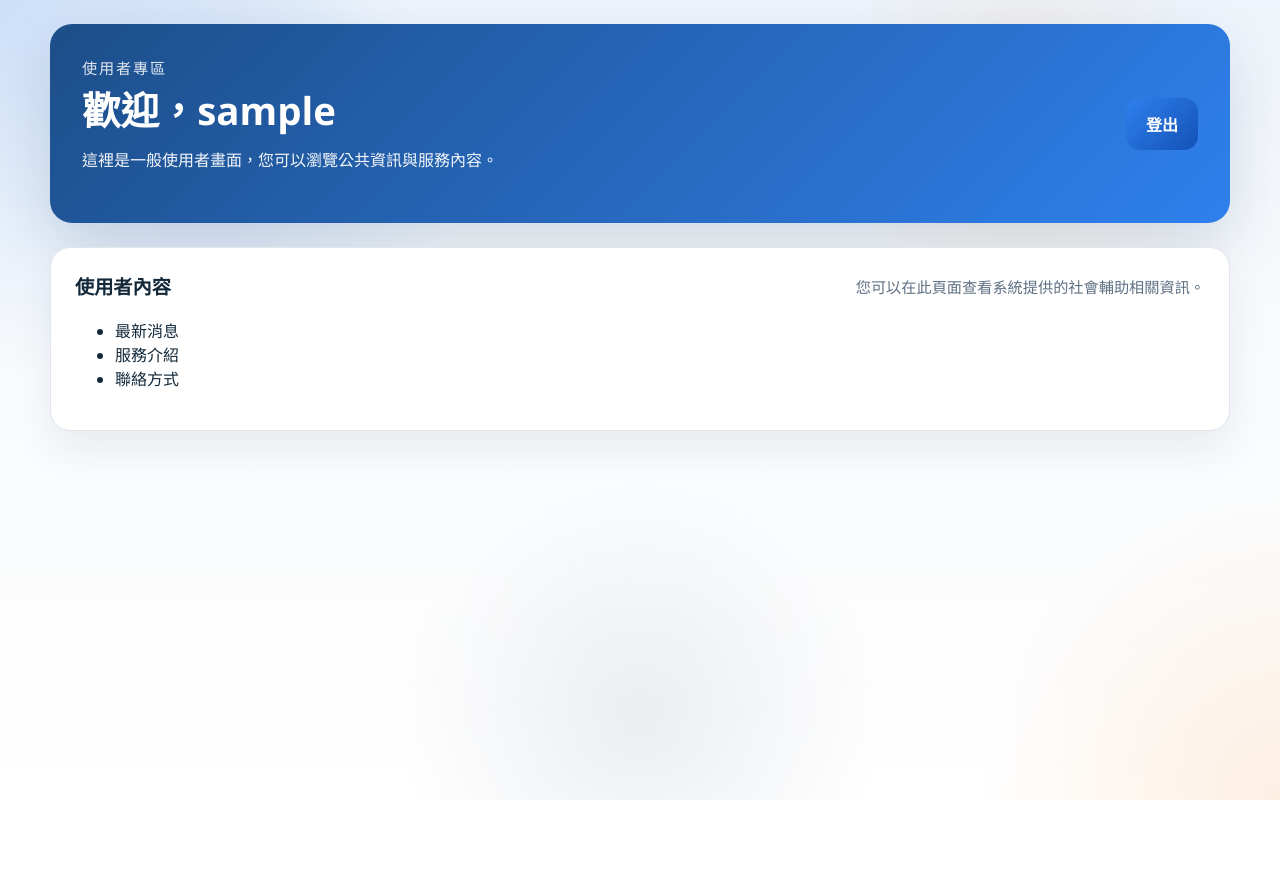
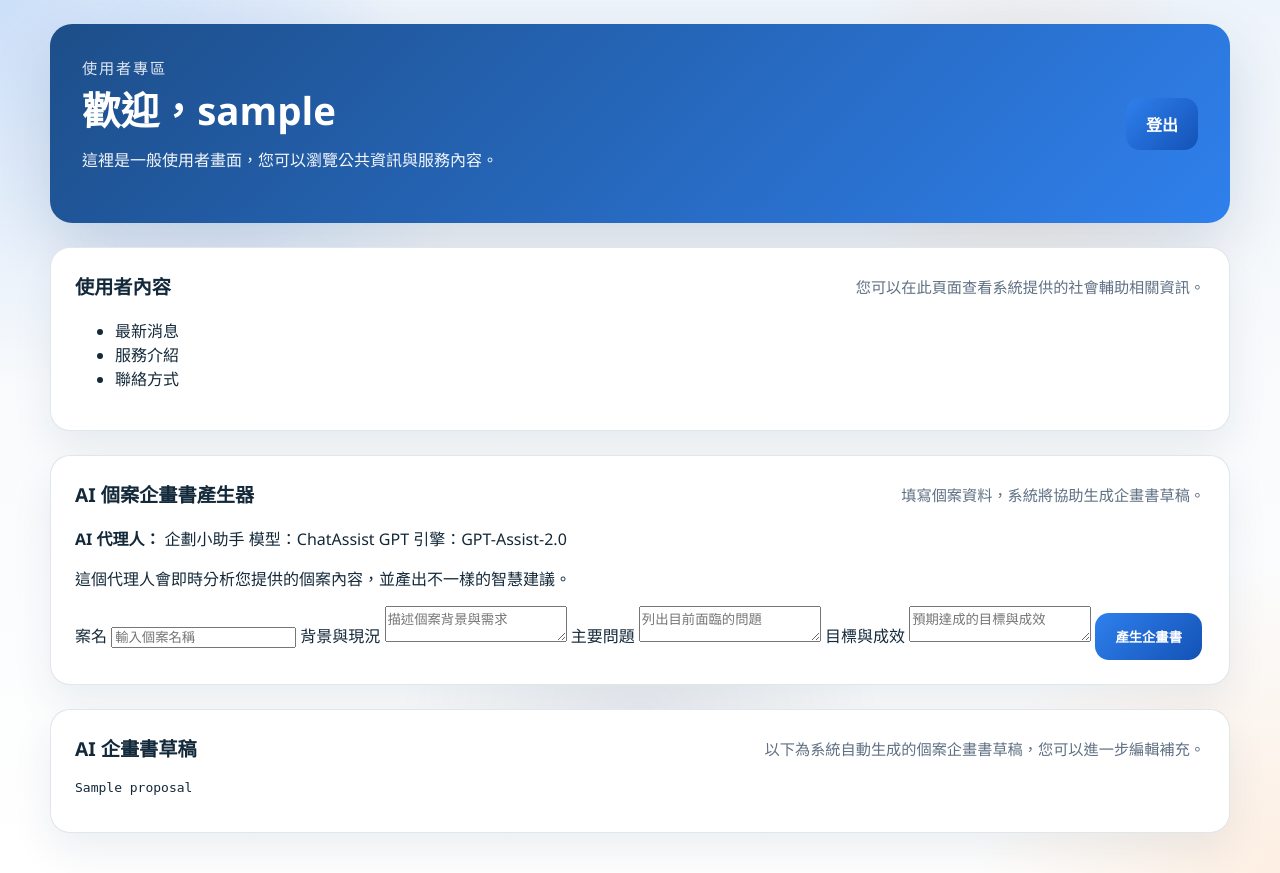
Before and after one commit to HankLee1016/-, a Flask app: template templates/user.html in a window 1280 px wide. Before the commit the page ends 800 px from the top, so only its background shows below. Run offline with Flask 3, Linux system fonts and the light colour scheme; the template is opened without the code that fills it: most values are stand-ins (such as "Sample title", 1, 10 or a date in 2020); some libraries are stand-ins or nearby versions.

Commit message:
AI 個案企畫書產生器

```diff
--- a/templates/user.html
+++ b/templates/user.html
@@ -30,6 +30,47 @@
                 <li>聯絡方式</li>
             </ul>
         </section>
+
+        <section class="card">
+            <div class="card-title">
+                <h2>AI 個案企畫書產生器</h2>
+                <span>填寫個案資料，系統將協助生成企畫書草稿。</span>
+            </div>
+            <div class="ai-agent-panel">
+                <strong>AI 代理人：</strong> {{ ai_agent | default('企劃小助手') }}
+                <span class="badge">模型：{{ ai_model | default('ChatAssist GPT') }}</span>
+                <span class="badge">引擎：{{ ai_engine | default('GPT-Assist-2.0') }}</span>
+                <p>{{ ai_agent_note | default('這個代理人會即時分析您提供的個案內容，並產出不一樣的智慧建議。') }}</p>
+            </div>
+            {% if error %}
+            <div class="message error">{{ error }}</div>
+            {% endif %}
+            <form class="proposal-form" method="post" action="/user/proposal">
+                <label>案名
+                    <input type="text" name="case_title" value="{{ case_title | default('') }}" placeholder="輸入個案名稱" required>
+                </label>
+                <label>背景與現況
+                    <textarea name="background" placeholder="描述個案背景與需求" required>{{ background | default('') }}</textarea>
+                </label>
+                <label>主要問題
+                    <textarea name="issues" placeholder="列出目前面臨的問題">{{ issues | default('') }}</textarea>
+                </label>
+                <label>目標與成效
+                    <textarea name="goals" placeholder="預期達成的目標與成效">{{ goals | default('') }}</textarea>
+                </label>
+                <button type="submit">產生企畫書</button>
+            </form>
+        </section>
+
+        {% if proposal %}
+        <section class="card proposal-output">
+            <div class="card-title">
+                <h2>AI 企畫書草稿</h2>
+                <span>以下為系統自動生成的個案企畫書草稿，您可以進一步編輯補充。</span>
+            </div>
+            <pre>{{ proposal }}</pre>
+        </section>
+        {% endif %}
     </div>
 </body>
 </html>
```
